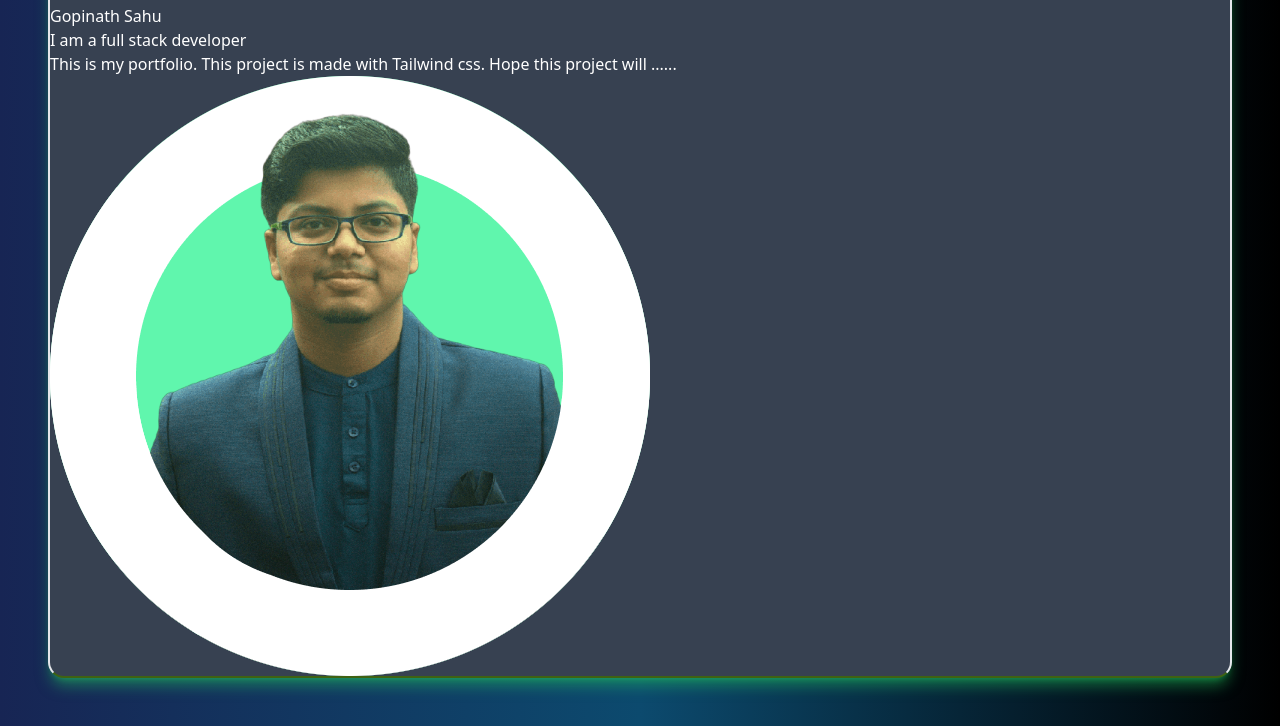
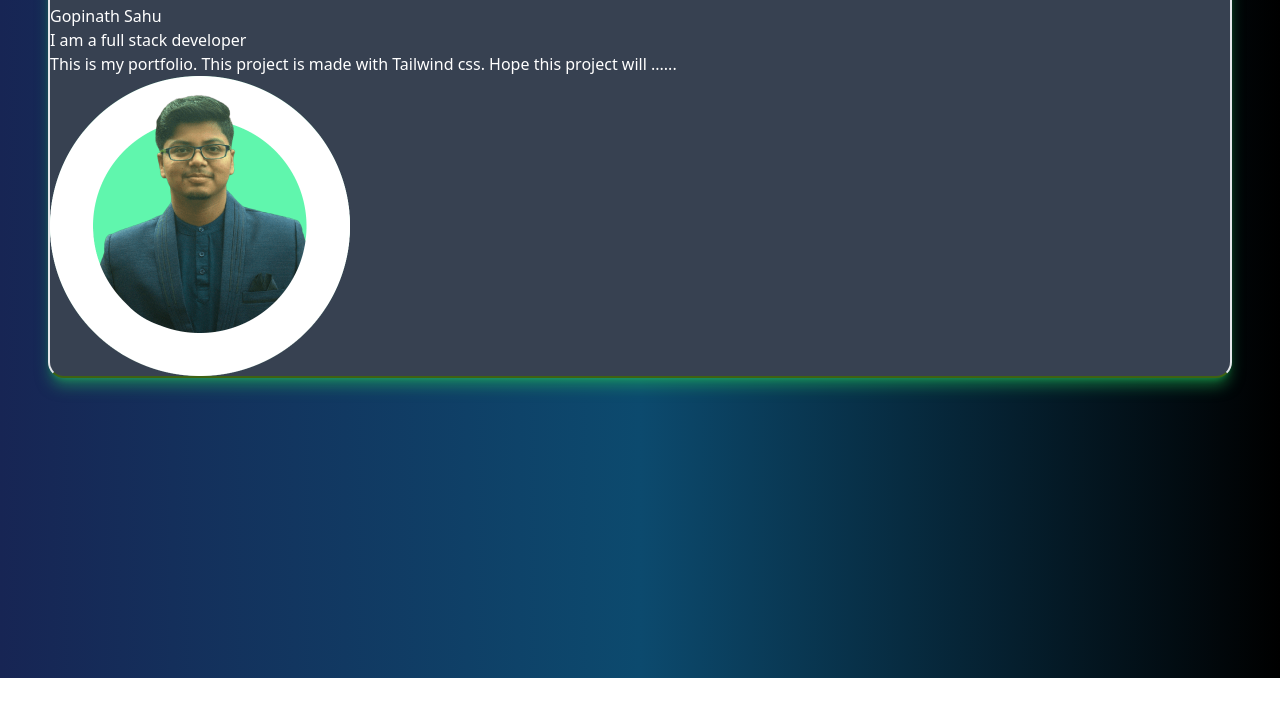
Before and after one commit to gnsgns6/Portfolio, a website: page index.html in a window 1280 px wide. Shown: the part 122-848 px from the top of the page. After the commit the page ends 800 px from the top, so only its background shows below. Drawn offline with nearby package versions, Linux system fonts and the light colour scheme.

Commit message:
Box used and image inserted

```diff
--- a/index.html
+++ b/index.html
@@ -28,9 +28,7 @@
     <h5>I am a full stack developer</h5>
     <p>This is my portfolio. This project is made with Tailwind css. Hope this project will ......</p>
   </div>
-  <div>
-    <img src="profile.png" alt="profile">
-  </div>
+    <img src="profile.png" alt="pic" height="300" width="300">
 </div>
 </body>
 </html>
```
